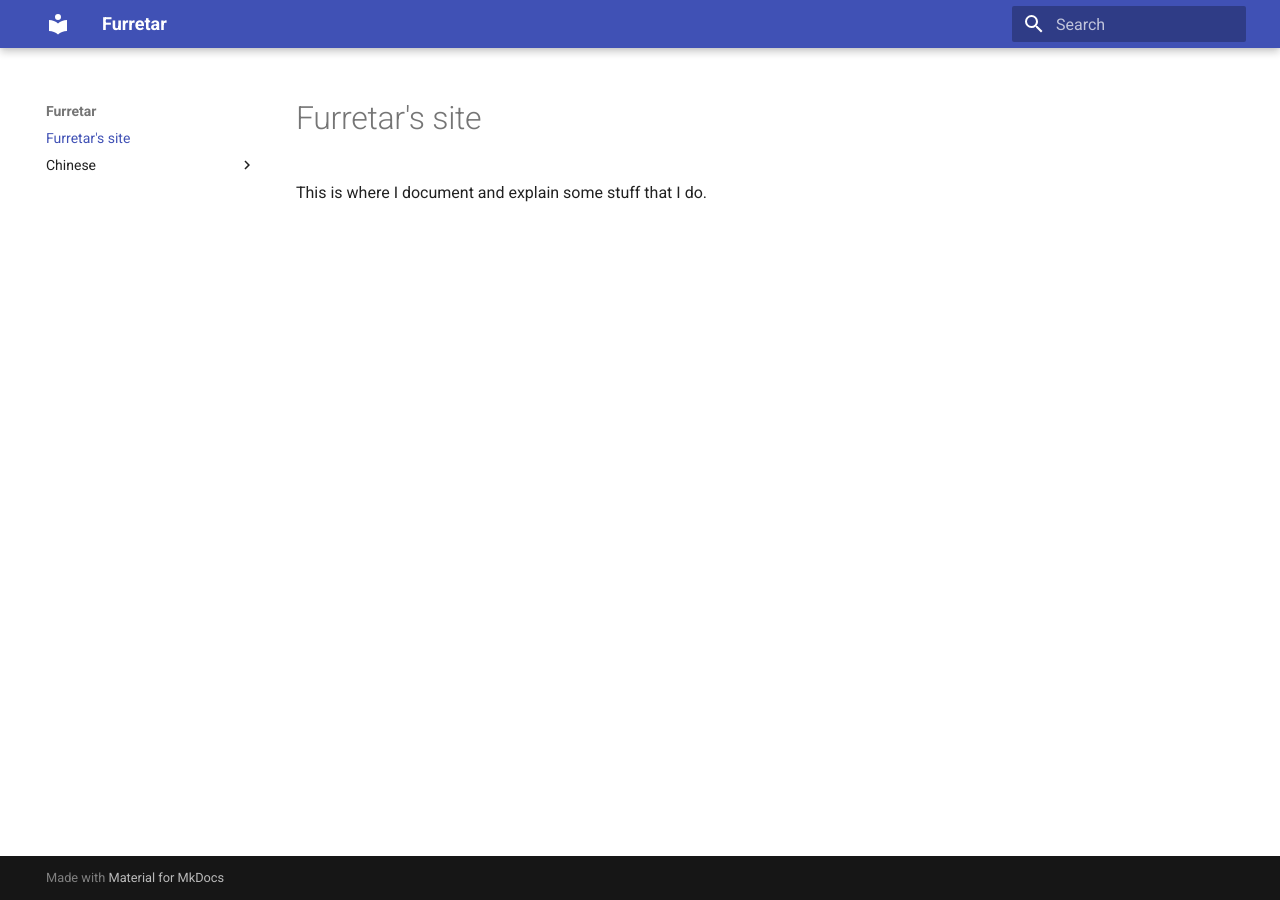
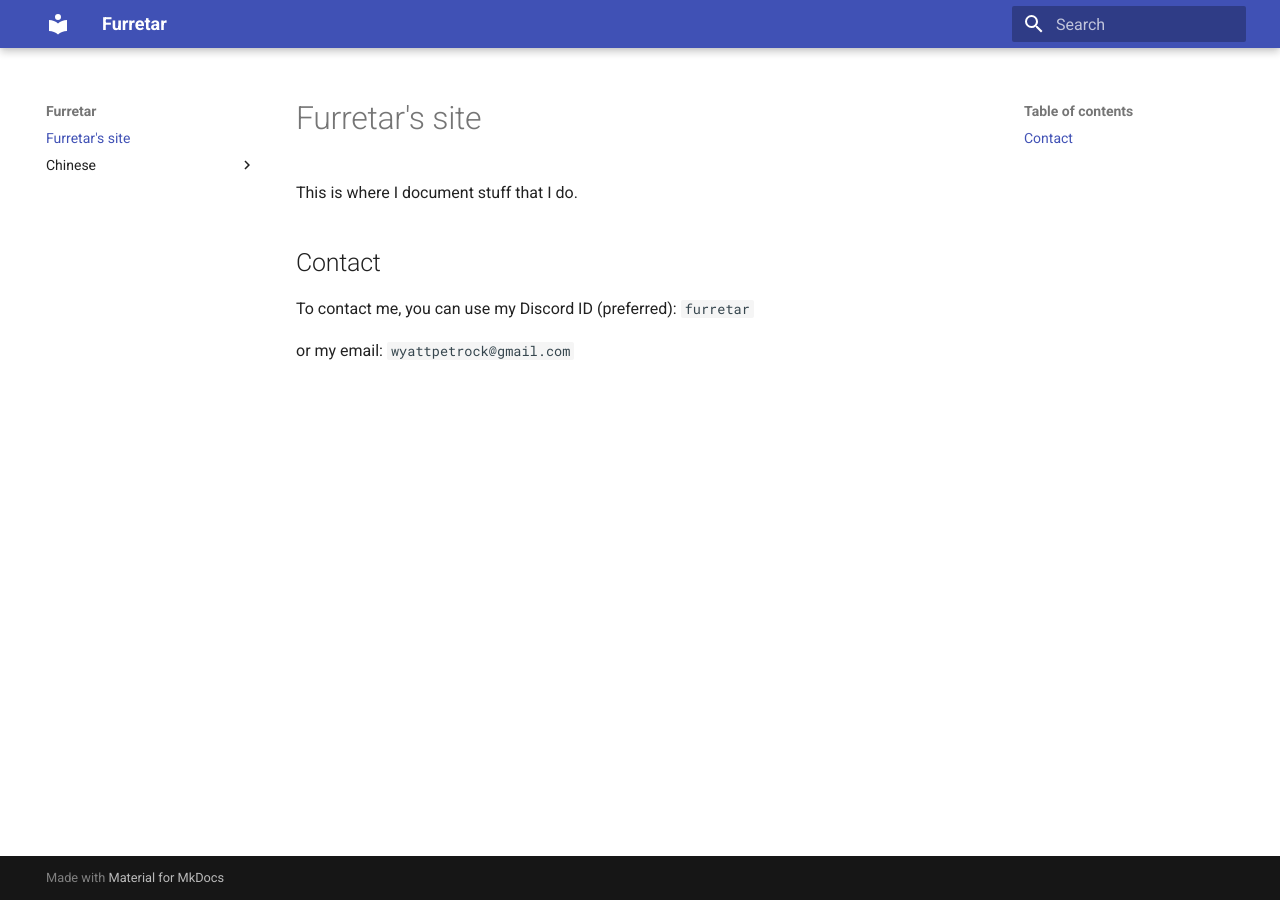
Before and after one commit to Furretar/furretar.github.io, an MkDocs documentation site: the page built from docs/index.md, in a window 1280 px wide. Built offline with MkDocs 1.6.1 and Material for MkDocs 9.7.7, drawn with Linux system fonts in a browser that asks for light colours.

Commit message:
Revise documentation and include contact details
Updated the introduction and added contact information.

````diff
--- a/docs/index.md
+++ b/docs/index.md
@@ -1,2 +1,10 @@
 # Furretar's site
-This is where I document and explain some stuff that I do.
+This is where I document stuff that I do.
+
+## Contact
+To contact me, you can use my Discord ID (preferred): `furretar`
+
+or my email:
+	```
+	wyattpetrock@gmail.com
+	```
````
